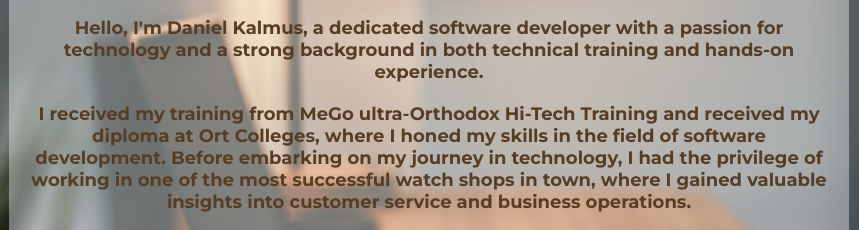
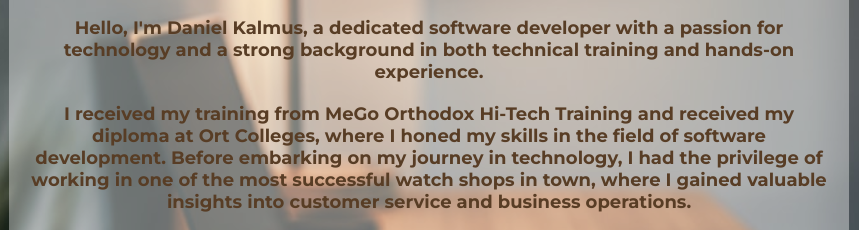
Before and after one commit to Danielkalmus/WebAboutDaniel, a plain HTML site: page index.html in a window 1280 px wide. Shown: the part 248-478 px from the top of the page, 211-1070 px from the left. Drawn offline with nearby package versions, Linux system fonts and the light colour scheme.

Commit message:
Update index.html

```diff
--- a/index.html
+++ b/index.html
@@ -4,6 +4,7 @@
     <meta charset="UTF-8">
     <meta name="viewport" content="width=device-width, initial-scale=1.0">
     <title>DANIEL-KALMUS</title>
+    <link rel="icon" type="image/png" href="about.png" />
     <link href="https://fonts.googleapis.com/css2?family=Montserrat:wght@400;700&family=Playfair+Display:wght@400;700&display=swap" rel="stylesheet">
     <link rel="stylesheet" href="MyWebsite.css">
 
@@ -29,7 +30,7 @@
         <section>
             <h2>Professional Background</h2>
             <p>Hello, I'm Daniel Kalmus, a dedicated software developer with a passion for technology and a strong background in both technical training and hands-on experience.</p>
-            <p>I received my training from MeGo ultra-Orthodox Hi-Tech Training and received my diploma at Ort Colleges, where I honed my skills in the field of software development. Before embarking on my journey in technology, I had the privilege of working in one of the most successful watch shops in town, where I gained valuable insights into customer service and business operations.</p>
+            <p>I received my training from MeGo Orthodox Hi-Tech Training and received my diploma at Ort Colleges, where I honed my skills in the field of software development. Before embarking on my journey in technology, I had the privilege of working in one of the most successful watch shops in town, where I gained valuable insights into customer service and business operations.</p>
         </section>
         <section>
             <h2>Skills and Expertise</h2>
```
